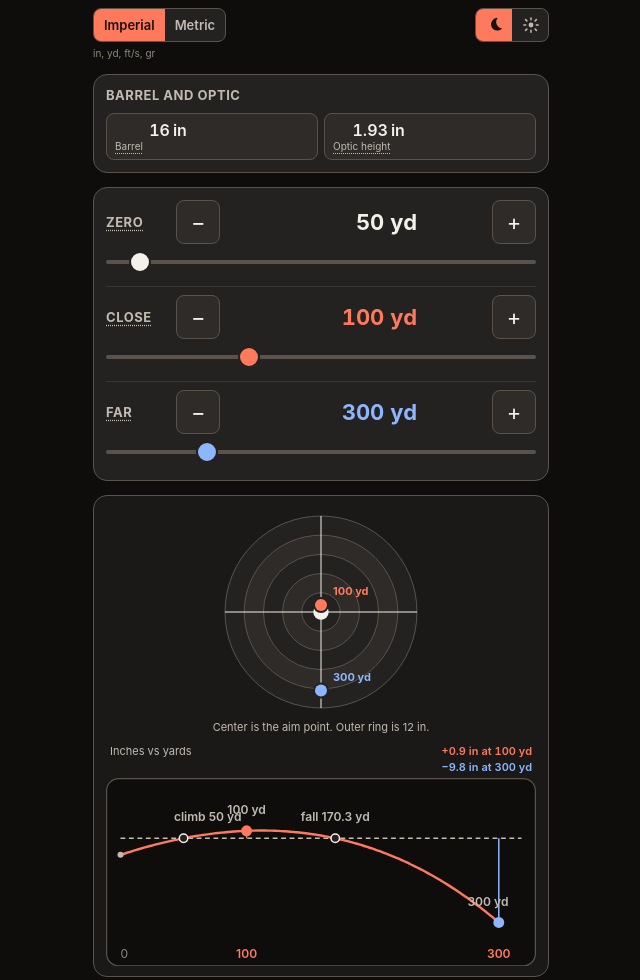
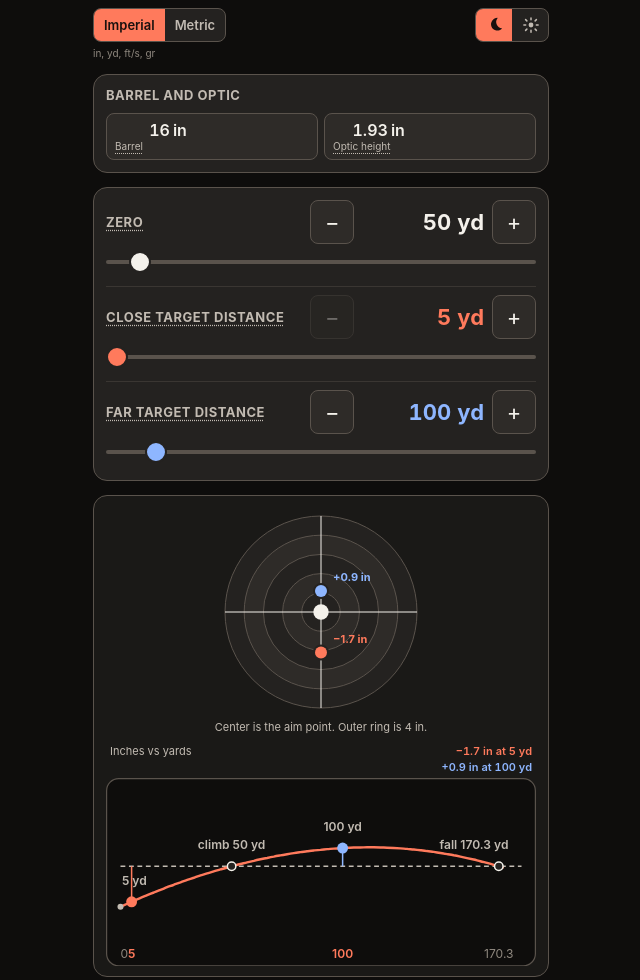
Before and after one commit to regenerous/poicalc, a plain HTML site: page index.html in a window 1280 px wide. Shown: the top 980 px of the page, without its empty margins (319-959 px from the left). Drawn offline with Linux system fonts and the light colour scheme.

Commit message:
Step distances by 5 and label the bullseye offsets, version 0.4.0.
Close target distance starts at 5 yards and far target distance at 100. The plus and minus buttons move by 5 display units, and each dot shows its offset.

Co-authored-by: regenerous <regenerous@users.noreply.github.com>

```diff
--- a/index.html
+++ b/index.html
@@ -63,12 +63,12 @@
               <input id="sight" inputmode="decimal" autocomplete="off" aria-label="Optic height over bore">
               <span id="sight-unit"></span>
             </span>
-            <button type="button" class="spec-name tip-title" data-tip="How high the sight sits above the center of the bore. The bullet has to climb that height to meet the line of sight at the zero." aria-expanded="false">Optic height</button>
+            <button type="button" class="spec-name tip-title" data-tip="How high the sight sits above the center of the bore. The bullet has to climb that height to meet the line of sight at the zero. Typical heights, not exact: AR absolute cowitness about 1.5 in, lower 1/3 about 1.9 in, a pistol red dot about 0.8 in, an AK side-rail optic about 2.5 in." aria-expanded="false">Optic height</button>
           </label>
         </div>
       </section>
 
-      <section class="panel" id="distance-panel" aria-label="Zero, close, and far">
+      <section class="panel" id="distance-panel" aria-label="Zero, close target distance, and far target distance">
         <div class="play">
           <div class="play-control" data-mark="zero">
             <div class="play-line">
@@ -86,31 +86,31 @@
           </div>
           <div class="play-control" data-mark="close">
             <div class="play-line">
-              <h2><button type="button" class="tip-title" data-tip="The nearer shot you want to see. It stays shorter than Far. The coral mark is this distance." aria-expanded="false">Close</button></h2>
+              <h2><button type="button" class="tip-title" data-tip="The nearer shot you want to see. It stays shorter than Far target distance. The coral mark is this distance." aria-expanded="false">Close target distance</button></h2>
               <div class="stepper">
-                <button type="button" id="close-dec" aria-label="Shorter close distance">−</button>
+                <button type="button" id="close-dec" aria-label="Shorter close target distance">−</button>
                 <label class="dist-readout">
-                  <input id="close" inputmode="decimal" autocomplete="off" aria-label="Close distance">
+                  <input id="close" inputmode="decimal" autocomplete="off" aria-label="Close target distance">
                   <span id="close-unit"></span>
                 </label>
-                <button type="button" id="close-inc" aria-label="Longer close distance">+</button>
+                <button type="button" id="close-inc" aria-label="Longer close target distance">+</button>
               </div>
             </div>
-            <input id="close-slider" class="slider" type="range" aria-label="Close distance slider">
+            <input id="close-slider" class="slider" type="range" aria-label="Close target distance slider">
           </div>
           <div class="play-control" data-mark="far">
             <div class="play-line">
-              <h2><button type="button" class="tip-title" data-tip="The farther shot you want to see. It stays longer than Close. The blue mark is this distance." aria-expanded="false">Far</button></h2>
+              <h2><button type="button" class="tip-title" data-tip="The farther shot you want to see. It stays longer than Close target distance. The blue mark is this distance." aria-expanded="false">Far target distance</button></h2>
               <div class="stepper">
-                <button type="button" id="far-dec" aria-label="Shorter far distance">−</button>
+                <button type="button" id="far-dec" aria-label="Shorter far target distance">−</button>
                 <label class="dist-readout">
-                  <input id="far" inputmode="decimal" autocomplete="off" aria-label="Far distance">
+                  <input id="far" inputmode="decimal" autocomplete="off" aria-label="Far target distance">
                   <span id="far-unit"></span>
                 </label>
-                <button type="button" id="far-inc" aria-label="Longer far distance">+</button>
+                <button type="button" id="far-inc" aria-label="Longer far target distance">+</button>
               </div>
             </div>
-            <input id="far-slider" class="slider" type="range" aria-label="Far distance slider">
+            <input id="far-slider" class="slider" type="range" aria-label="Far target distance slider">
           </div>
         </div>
       </section>
--- a/js/app.js
+++ b/js/app.js
@@ -22,8 +22,8 @@ const DEFAULTS = {
   speedOverrideFps: null,
   sightIn: 1.93,
   zeroYd: 50,
-  closeYd: 100,
-  farYd: 300,
+  closeYd: 5,
+  farYd: 100,
 };
 
 let state = loadState();
@@ -91,6 +91,10 @@ function sanitize(data) {
   let close = clampNum(data.closeYd, 5, 1200, null);
   if (far == null) far = clampNum(data.distanceYd, 5, 1200, DEFAULTS.farYd);
   if (close == null) close = DEFAULTS.closeYd;
+  if (close === 100 && far === 300) {
+    close = DEFAULTS.closeYd;
+    far = DEFAULTS.farYd;
+  }
   if (close > far) [close, far] = [far, close];
   if (far - close < 1) {
     if (close + 1 <= 1200) far = close + 1;
@@ -380,7 +384,7 @@ function drawTarget(closeIn, farIn) {
     .join("");
   svg.setAttribute(
     "aria-label",
-    `Target. Close at ${closeText} is ${formatDrop(closeIn)} ${aimWord(closeIn)}. Far at ${farText} is ${formatDrop(farIn)} ${aimWord(farIn)}. The outer ring is ${ring.label} from center.`,
+    `Target. Close target distance at ${closeText} is ${formatDrop(closeIn)} ${aimWord(closeIn)}. Far target distance at ${farText} is ${formatDrop(farIn)} ${aimWord(farIn)}. The outer ring is ${ring.label} from center.`,
   );
   svg.innerHTML = `
     ${rings}
@@ -391,8 +395,8 @@ function drawTarget(closeIn, farIn) {
     <circle class="dot-far" data-mark="target-far" data-distance="far" cx="${farX}" cy="${farY.toFixed(1)}" r="6"></circle>
     <circle class="dot-halo" cx="${closeX}" cy="${closeY.toFixed(1)}" r="8"></circle>
     <circle class="dot-close" data-mark="target-close" data-distance="close" cx="${closeX}" cy="${closeY.toFixed(1)}" r="6"></circle>
-    ${label(farText, splitSides ? farX - 12 : farX + 12, farY, "far", splitSides ? "left" : "right")}
-    ${label(closeText, closeX + 12, closeY, "close", "right")}
+    ${label(formatSignedDrop(farIn), splitSides ? farX - 12 : farX + 12, farY, "far", splitSides ? "left" : "right")}
+    ${label(formatSignedDrop(closeIn), closeX + 12, closeY, "close", "right")}
   `;
   $("target-caption").textContent = `Center is the aim point. Outer ring is ${ring.label}.`;
 }
@@ -462,7 +466,7 @@ function drawPath(poi) {
   if (poi.fallYd != null) bits.push(`falls back through it at ${formatDistanceNumber(poi.fallYd)} ${unit}`);
   svg.setAttribute(
     "aria-label",
-    `Side view. The bullet ${bits.join(" and ") || "stays off the line of sight"}. Close at ${formatDistanceNumber(state.closeYd)} ${unit} is ${formatSignedDrop(closeIn)}. Far at ${formatDistanceNumber(state.farYd)} ${unit} is ${formatSignedDrop(farIn)}.`,
+    `Side view. The bullet ${bits.join(" and ") || "stays off the line of sight"}. Close target distance at ${formatDistanceNumber(state.closeYd)} ${unit} is ${formatSignedDrop(closeIn)}. Far target distance at ${formatDistanceNumber(state.farYd)} ${unit} is ${formatSignedDrop(farIn)}.`,
   );
   const impactsNear = Math.abs(closeX - farX) < 72;
   const impactLabel = (kind, x, y, yd) => {
@@ -1027,7 +1031,7 @@ function stepShown(currentYd, direction, minYd, maxYd) {
   const shown = displayDistance(currentYd);
   const min = displayDistance(minYd);
   const max = Math.max(min, displayDistance(maxYd));
-  const next = Math.min(max, Math.max(min, shown + direction * 25));
+  const next = Math.min(max, Math.max(min, shown + direction * 5));
   return yardsFromDisplay(next);
 }
 
--- a/js/version.js
+++ b/js/version.js
@@ -1,2 +1,2 @@
 /** The only copy of the app version. Bump it before any commit that changes behavior. */
-export const VERSION = "0.3.0";
+export const VERSION = "0.4.0";
--- a/styles.css
+++ b/styles.css
@@ -584,12 +584,14 @@ input {
 }
 
 .play-line h2 {
-  flex: 0 0 auto;
-  min-width: 4.8em;
+  flex: 1 1 8.5rem;
+  min-width: 0;
   margin: 0;
 }
 
-.play-line .stepper { margin-top: 0; flex: 1; }
+.play-line .tip-title { white-space: normal; }
+
+.play-line .stepper { margin-top: 0; flex: 0 0 auto; }
 
 .play-control[data-mark="close"] .dist-readout { color: var(--accent); }
 .play-control[data-mark="far"] .dist-readout { color: var(--far); }
```
